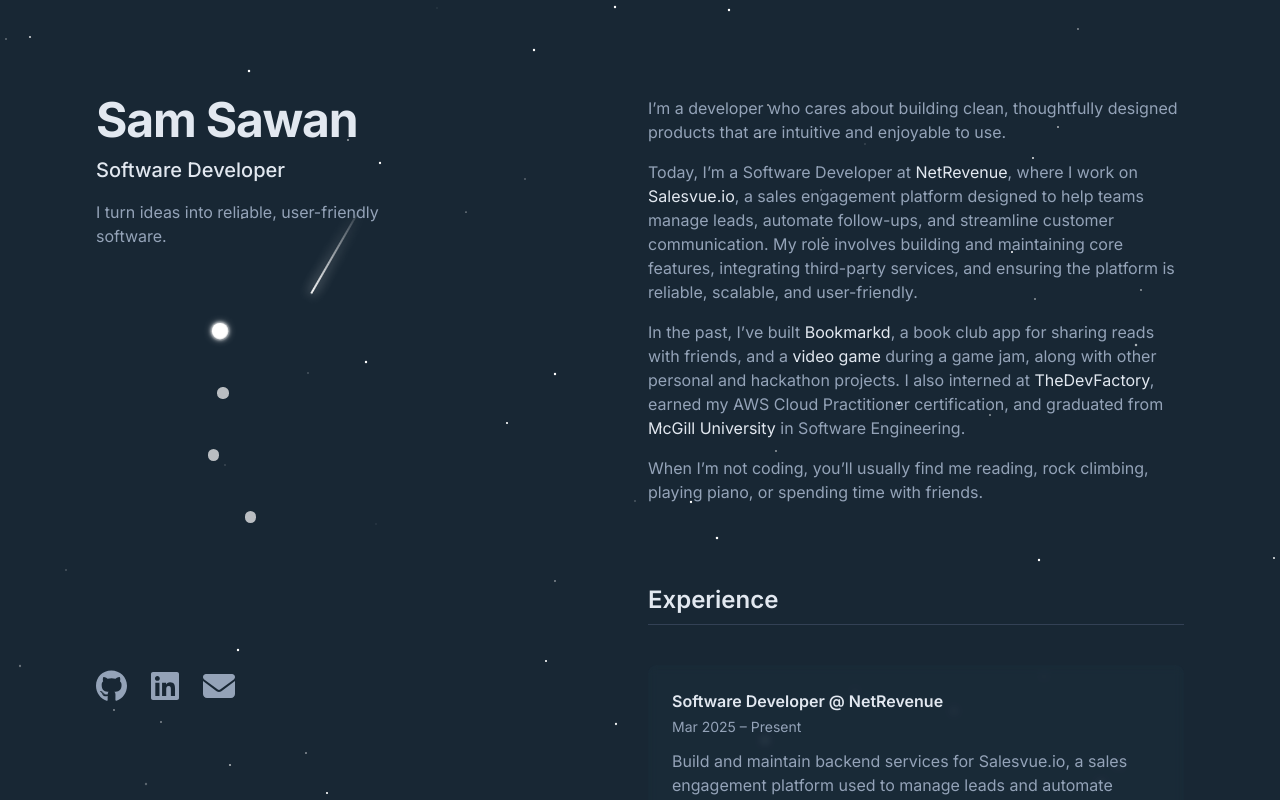
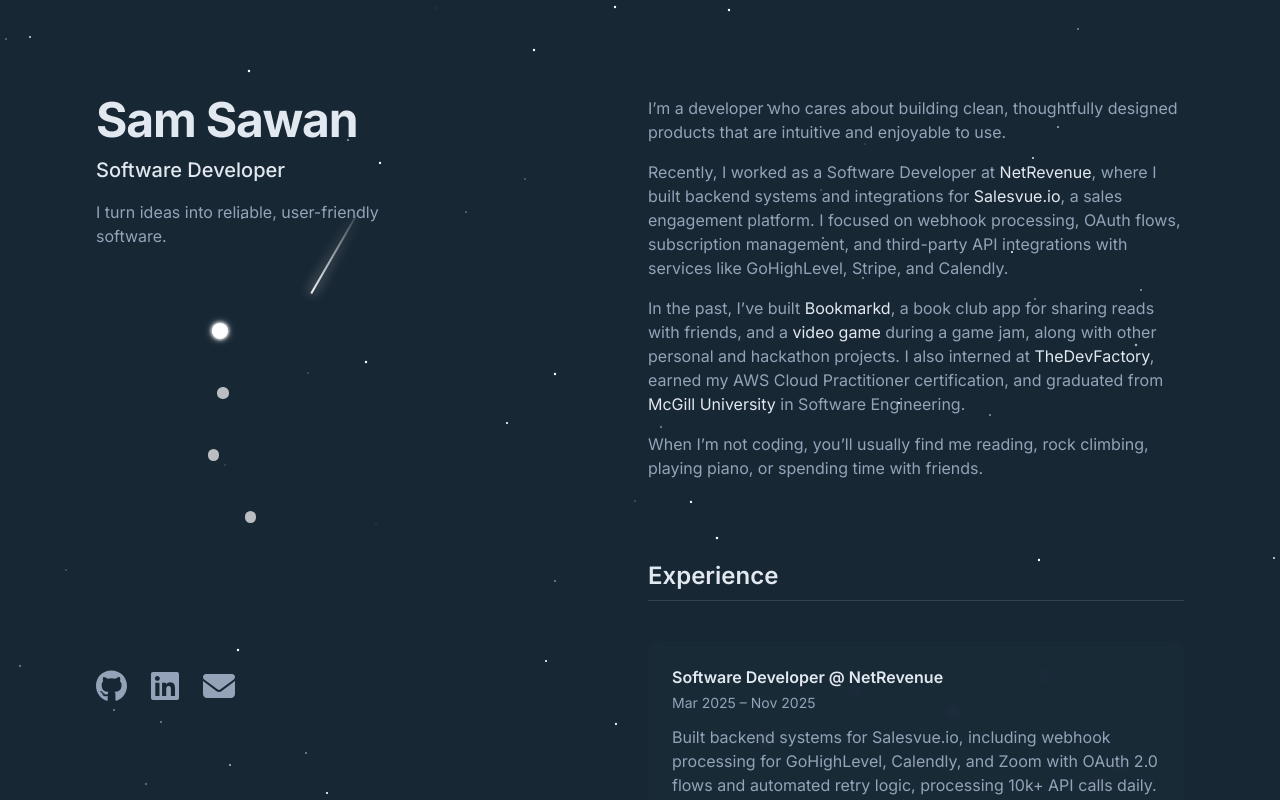
Before and after one commit to SamerSawan/Portfolio_v3, a Next.js app: page / in a window 1280 px wide. Shown: the top 800 px of the page. Built offline with nearby package versions, Linux system fonts and the light colour scheme.

Commit message:
updated wording

```diff
--- a/app/page.js
+++ b/app/page.js
@@ -43,7 +43,7 @@
               I&rsquo;m a developer who cares about building clean, thoughtfully designed products that are intuitive and enjoyable to use.
             </p>
             <p className="mb-4">
-              Today, I&rsquo;m a Software Developer at <a href="https://www.netrevenue.io/" target="_blank" rel="noreferrer" className="text-slate-200 cursor-pointer hover:text-green-200">NetRevenue</a>, where I work on <span href="https://www.salesvue.io/" className="text-slate-200 cursor-pointer hover:text-green-200">Salesvue.io</span>, a sales engagement platform designed to help teams manage leads, automate follow-ups, and streamline customer communication. My role involves building and maintaining core features, integrating third-party services, and ensuring the platform is reliable, scalable, and user-friendly.
+              Recently, I worked as a Software Developer at <a href="https://www.netrevenue.io/" target="_blank" rel="noreferrer" className="text-slate-200 cursor-pointer hover:text-green-200">NetRevenue</a>, where I built backend systems and integrations for <span className="text-slate-200 cursor-pointer hover:text-green-200">Salesvue.io</span>, a sales engagement platform. I focused on webhook processing, OAuth flows, subscription management, and third-party API integrations with services like GoHighLevel, Stripe, and Calendly.
             </p>
             <p className="mb-4">
               In the past, I&rsquo;ve built <a href="https://github.com/SamerSawan/bookmarkd" target="_blank" rel="noreferrer" className="text-slate-200 cursor-pointer hover:text-green-200">Bookmarkd</a>, a book club app for sharing reads with friends, and a <a href="https://bappleboi.itch.io/unseen-alchemist" target="_blank" rel="noreferrer" className="text-slate-200 cursor-pointer hover:text-green-200">video game</a> during a game jam, along with other personal and hackathon projects. I also interned at <a href="https://www.thedevfactory.ai/" target="_blank" rel="noreferrer" className="text-slate-200 cursor-pointer hover:text-green-200">TheDevFactory</a>, earned my AWS Cloud Practitioner certification, and graduated from <a href={"https://mcgill.ca"} target="_blank" rel="noreferrer" className="text-slate-200 cursor-pointer hover:text-green-200">McGill University</a> in Software Engineering.
@@ -63,10 +63,10 @@
               <li>
                 <ExperienceCard
                   job={"Software Developer @ NetRevenue"}
-                  date={"Mar 2025 – Present"}
-                  point1={"Build and maintain backend services for Salesvue.io, a sales engagement platform used to manage leads and automate workflows."}
-                  point2={"Design and implement integrations with third-party services such as Stripe and Whop, supporting subscription billing, membership synchronization, and API event processing."}
-                  point3={"Introduce and advocate for backend testing practices, improving release reliability and team confidence in deployments."}
+                  date={"Mar 2025 – Nov 2025"}
+                  point1={"Built backend systems for Salesvue.io, including webhook processing for GoHighLevel, Calendly, and Zoom with OAuth 2.0 flows and automated retry logic, processing 10k+ API calls daily."}
+                  point2={"Engineered custom webhook solution that increased dial reporting accuracy from 30% to 95%, enabling accurate sales performance tracking."}
+                  point3={"Developed subscription management system integrating Whop API with seat proration, dunning processes, and payment failure recovery."}
                   href={"https://www.netrevenue.io/"}
                 />
               </li>
```
Also changed, not shown: 1 other file (tests, documents, lock files or other folders).
